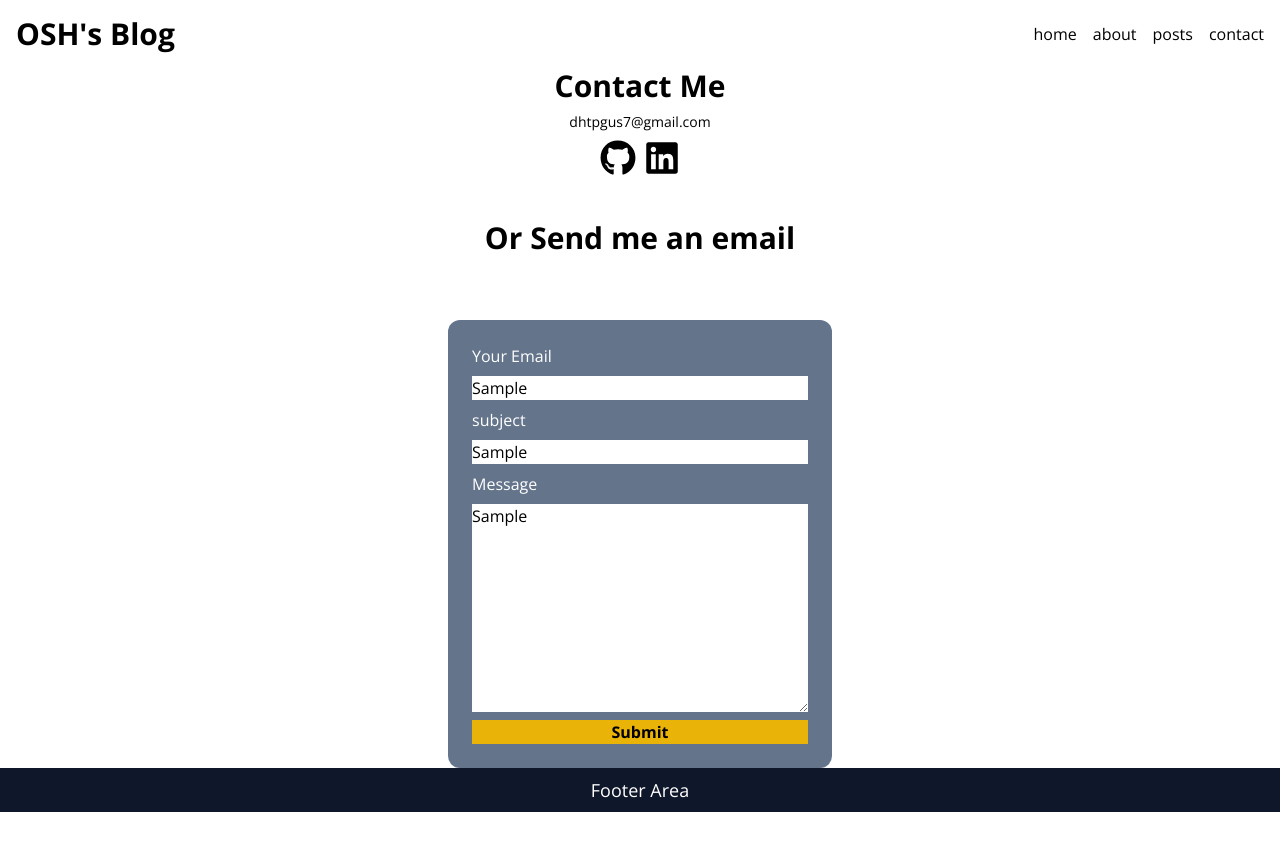
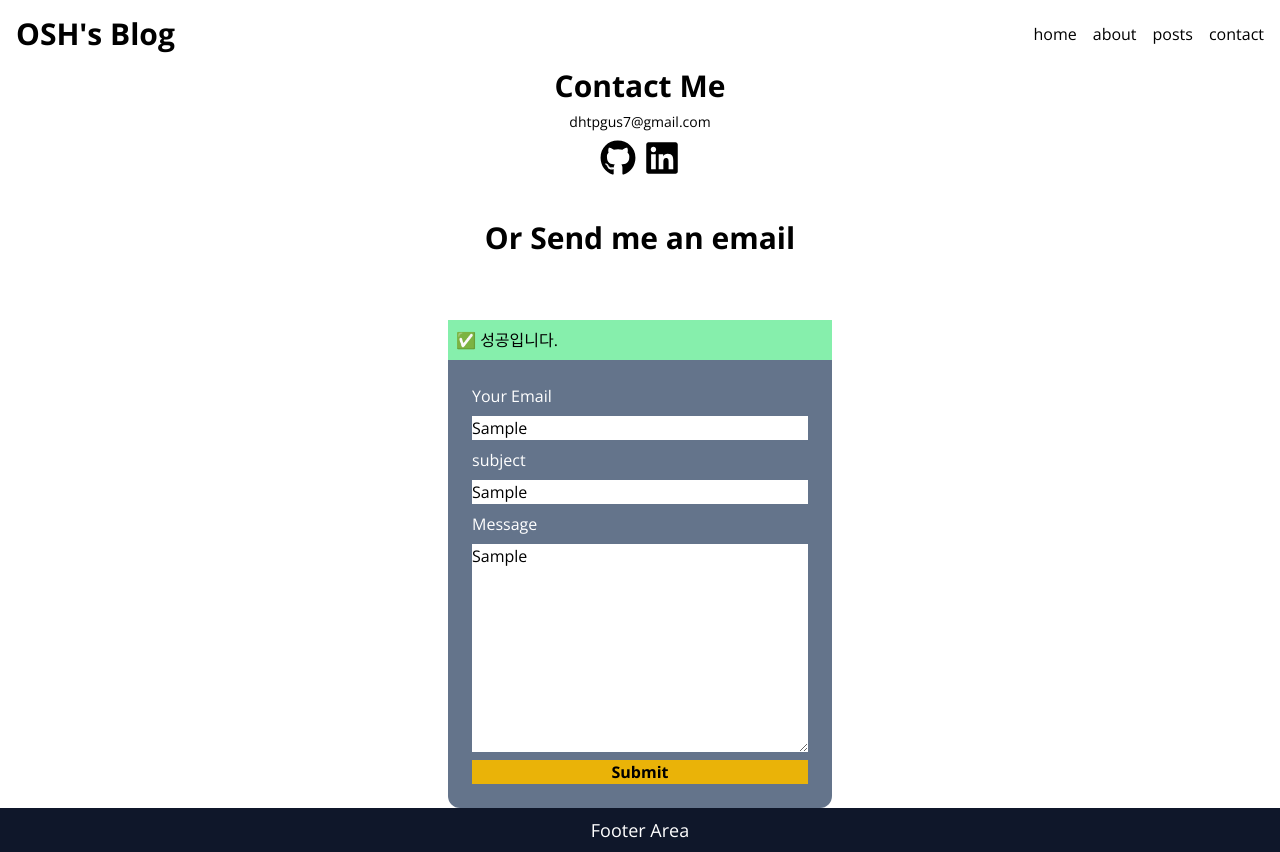
Before and after one commit to oshosh/next-blog, a Next.js app: page /contact in a window 1280 px wide. Both pictures are taken after typing "Sample", "Sample", "Sample" into the empty fields and a click on the button "Submit". Before the commit the page ends 812 px from the top, so only its background shows below. Built offline with nearby package versions, Linux system fonts and the light colour scheme.

Commit message:
feat: banner 추가 및 hook 추가

```diff
--- /dev/null
+++ b/src/components/ui/contact/Banner.tsx
@@ -0,0 +1,15 @@
+interface Banner {
+  message: string;
+  state: 'success' | 'error';
+}
+
+function Banner({ banner: { message, state } }: { banner: Banner }) {
+  const isSuccess = (state = 'success');
+  const icon = isSuccess ? '✅' : '🔥';
+
+  return (
+    <p className={`p-2 ${isSuccess ? 'bg-green-300' : 'bg-red-300'}`}>{`${icon} ${message}`}</p>
+  );
+}
+
+export default Banner;
--- a/src/components/ui/contact/SendEmail.tsx
+++ b/src/components/ui/contact/SendEmail.tsx
@@ -1,15 +1,20 @@
 'use client';
+import Banner from './Banner';
+import useBanner from './hook/useBanner';
 import useSendEmail from './hook/useSendEmail';
 
 function SendEmail() {
+  const { banner, setBanner } = useBanner();
   const {
     send: { from, subject, message },
     onSubmit,
     onChange,
-  } = useSendEmail();
+  } = useSendEmail(setBanner);
 
   return (
+    <>
       <div className='rounded-xl bg-slate-500 mt-16 w-96'>
+        {banner && <Banner banner={banner} />}
         <form onSubmit={onSubmit} className='flex flex-col p-6 space-y-2'>
           {/* 이메일 */}
           <label className='text-white' htmlFor='from'>
@@ -31,6 +36,7 @@ function SendEmail() {
           </button>
         </form>
       </div>
+    </>
   );
 }
 
--- /dev/null
+++ b/src/components/ui/contact/hook/useBanner.tsx
@@ -0,0 +1,17 @@
+import { Nullable } from '@/components/post/@types';
+import { useEffect, useState } from 'react';
+import Banner from '../Banner';
+
+const useBanner = () => {
+  const [banner, setBanner] = useState<Nullable<Banner>>(null);
+
+  useEffect(() => {
+    setTimeout(() => {
+      setBanner(null);
+    }, 3000);
+  }, [banner]);
+
+  return { banner, setBanner };
+};
+
+export default useBanner;
--- a/src/components/ui/contact/hook/useSendEmail.tsx
+++ b/src/components/ui/contact/hook/useSendEmail.tsx
@@ -12,7 +12,7 @@ const SEND = {
   message: '',
 };
 
-const useSendEmail = () => {
+const useSendEmail = (setBanner: any) => {
   const [send, setSend] = useState<Send>(SEND);
 
   const onChange = (e: ChangeEvent<HTMLTextAreaElement | HTMLInputElement>) => {
@@ -36,7 +36,10 @@ const useSendEmail = () => {
   const onSubmit = (e: FormEvent<HTMLFormElement>) => {
     e.preventDefault();
 
-    console.log(send);
+    setBanner({
+      message: '성공입니다.',
+      state: 'success',
+    });
   };
 
   return { send, onSubmit, onChange };
```
Lines whose indentation alone changed are shown as unchanged.
